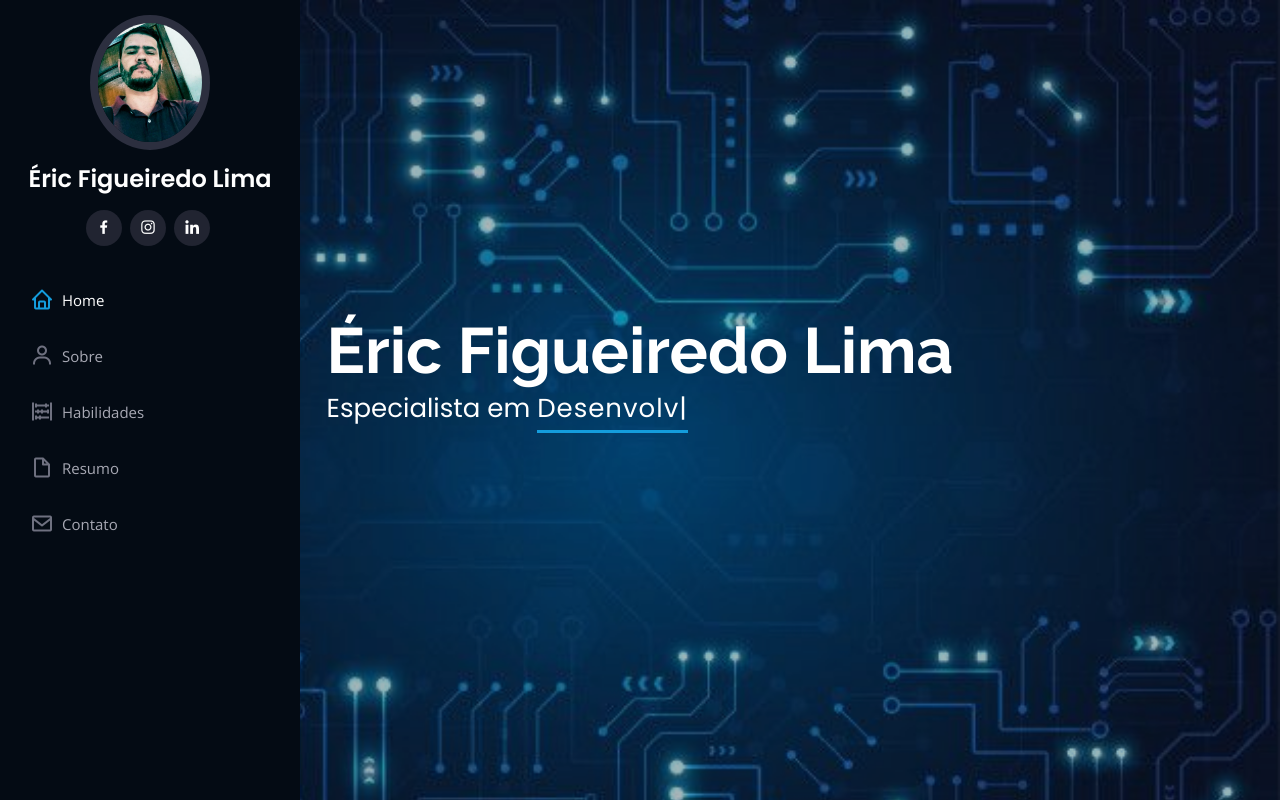
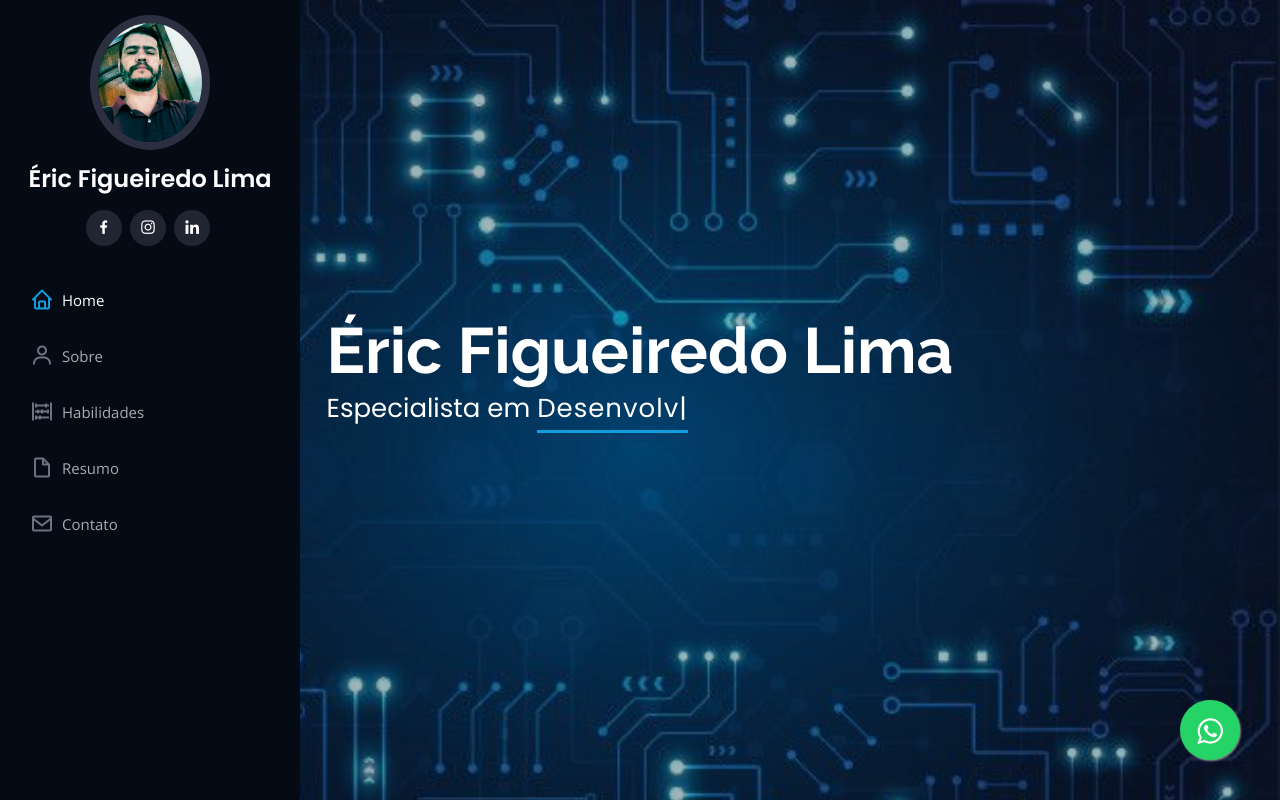
Before and after one commit to ericfigueiredolima/ericfigueiredolima, a plain HTML site: page index.html in a window 1280 px wide. Shown: the top 802 px of the page. Drawn offline with nearby package versions, Linux system fonts and the light colour scheme.

Commit message:
Adicionado Icone flutuante Whatsapp

```diff
--- a/index.html
+++ b/index.html
@@ -493,6 +493,13 @@
   <!-- Template Main JS File -->
   <script src="assets/js/main.js"></script>
 
+  <!-- Whatsapp Icon -->
+  <link rel="stylesheet" href="https://maxcdn.bootstrapcdn.com/font-awesome/4.5.0/css/font-awesome.min.css">
+  <a href="https://wa.me/5521996764771?text=Olá, Éric, vi seu currículo Web..." style="position:fixed;width:60px;height:60px;bottom:40px;right:40px;background-color:#25d366;color:#FFF;border-radius:50px;text-align:center;font-size:30px;box-shadow: 1px 1px 2px #888;
+    z-index:1000;" target="_blank">
+  <i style="margin-top:16px" class="fa fa-whatsapp"></i>
+  </a>
+
 </body>
 
 </html>
```
